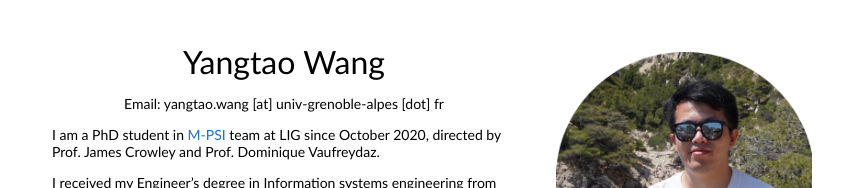
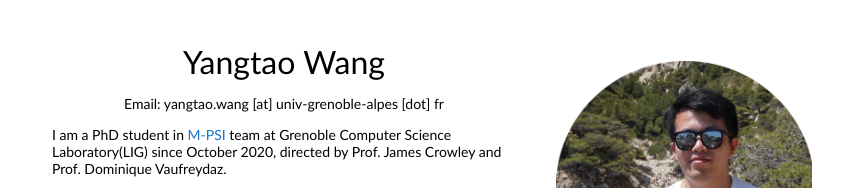
Before and after one commit to YangtaoWANG95/yangtaowang95.github.io, a plain HTML site: page index.html in a window 1280 px wide. Shown: the top 188 px of the page, without its empty margins (208-1071 px from the left). Drawn offline with Linux system fonts and the light colour scheme.

Commit message:
Update index.html

```diff
--- a/index.html
+++ b/index.html
@@ -24,7 +24,7 @@
               <p style="text-align:center">
               Email: yangtao.wang [at] univ-grenoble-alpes [dot] fr
               <p>
-              I am a PhD student in <a href="https://www.m-psi.fr">M-PSI</a> team at LIG since October 2020, directed by <ahref="http://crowley-coutaz.fr/jlc/jlc.html">Prof. James Crowley</a> and <ahref="https://research.vaufreydaz.org">Prof. Dominique Vaufreydaz.</a>
+              I am a PhD student in <a href="https://www.m-psi.fr">M-PSI</a> team at Grenoble Computer Science Laboratory(LIG) since October 2020, directed by <ahref="http://crowley-coutaz.fr/jlc/jlc.html">Prof. James Crowley</a> and <ahref="https://research.vaufreydaz.org">Prof. Dominique Vaufreydaz.</a>
               </p>
               <p>
 
```
